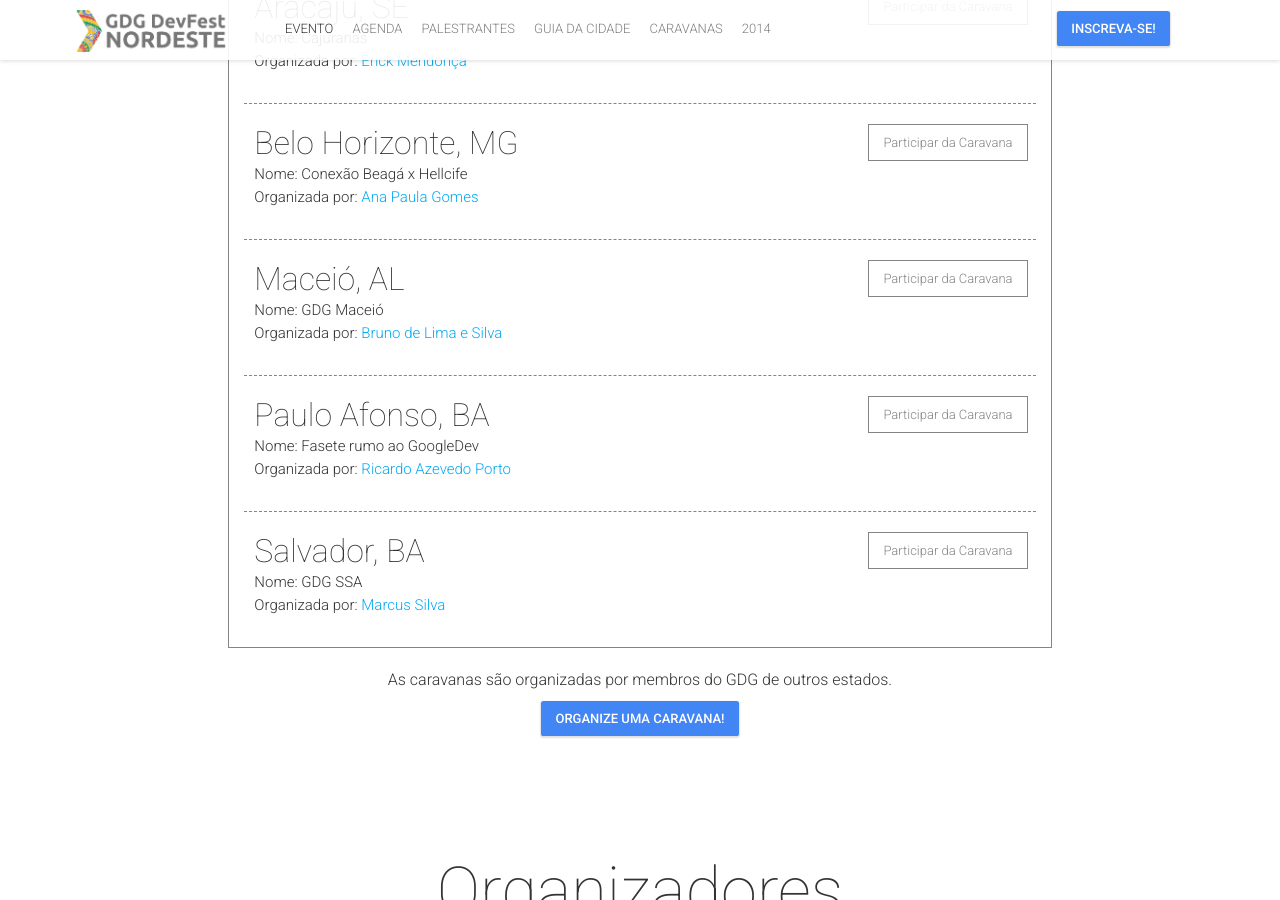
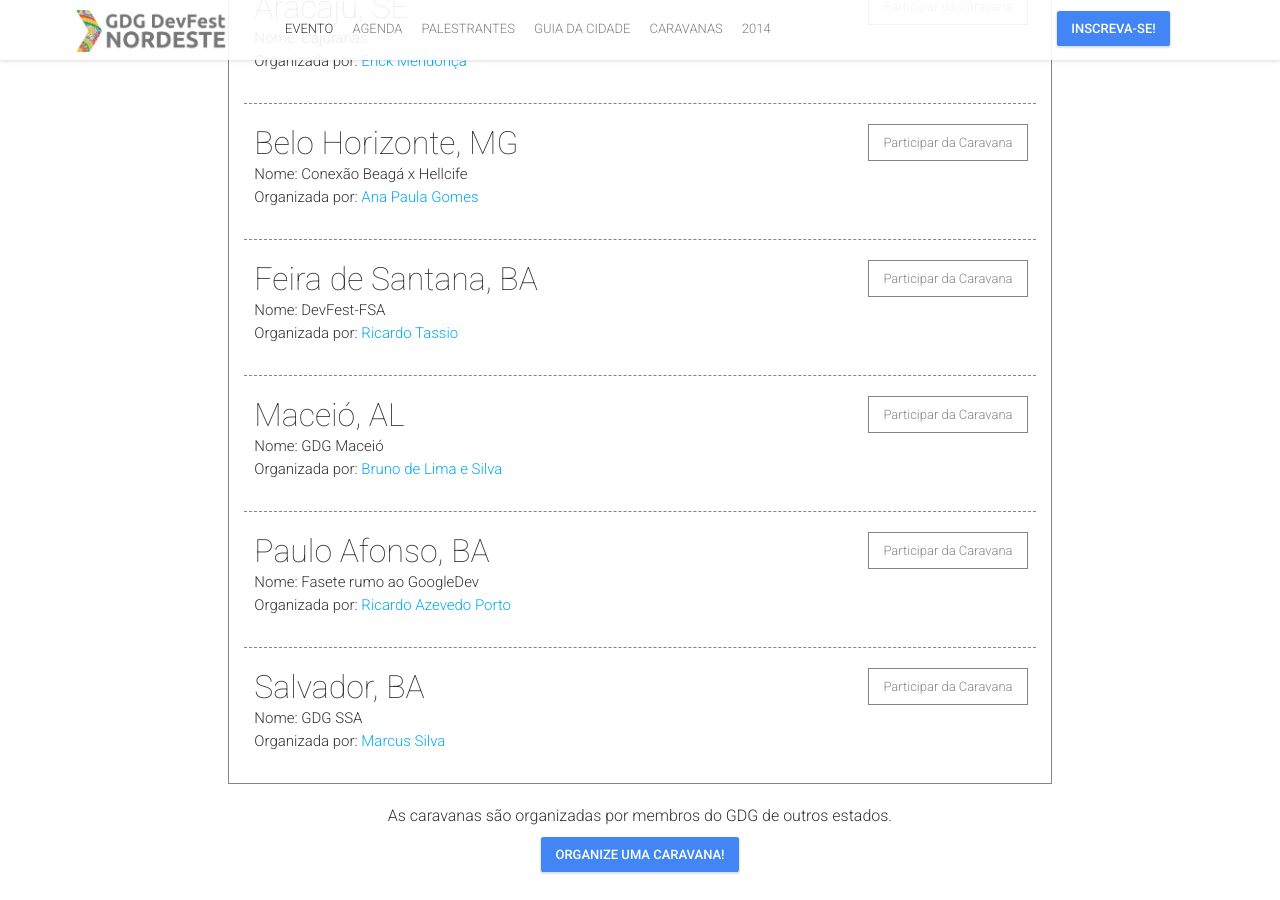
Before and after one commit to DevFestNordeste/2015, a Jekyll site: the page built from index.html, in a window 1280 px wide and 900 px high, scrolled down 7384 px. Built offline with Jekyll 4.4.1, drawn with Linux system fonts in a browser that asks for light colours; nearby versions of some CDN libraries; comment, search, counter and statistics services are not loaded.

Commit message:
caravana de feira de santana

```diff
--- a/_data/caravans.yml
+++ b/_data/caravans.yml
@@ -12,6 +12,13 @@
   responsibleName: "Ana Paula Gomes"
   responsibleUrl: "mailto:apgomes88@gmail.com"
   linkUrl: "mailto:apgomes88@gmail.com"
+-
+  id: 5
+  title: "DevFest-FSA"
+  from: "Feira de Santana, BA"
+  responsibleName: "Ricardo Tassio"
+  responsibleUrl: "mailto:ricardotassio@gmail.com"
+  linkUrl: "https://docs.google.com/forms/d/1iv5135f_oE9FBwI7SNe8r315_ZosYyTHX4FSp2Uy0mA/viewform?fbzx=-712875703849406112"
 -
   id: 4
   title: "GDG Maceió"
--- a/_layouts/default.html
+++ b/_layouts/default.html
@@ -65,6 +65,7 @@
     <script>
         Waves.displayEffect();
         {% if page.permalink == '/' %}
+
             if ($(window).width() > 767) {
                 var googleMaps = 'index',
                     eventPlace = new google.maps.LatLng({{ site.eventPlaceCoordinates | replace:' ','' }}),
```
